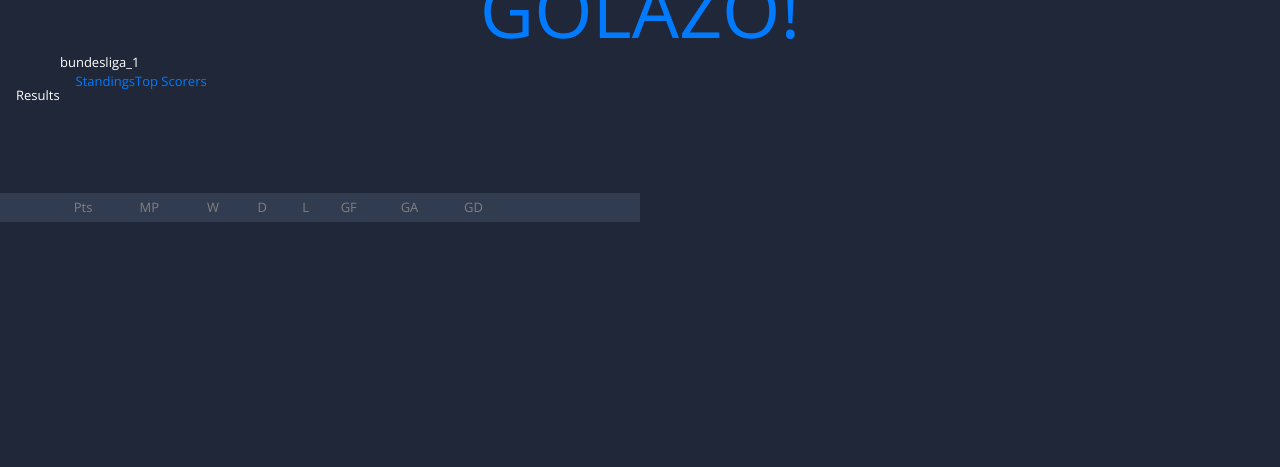
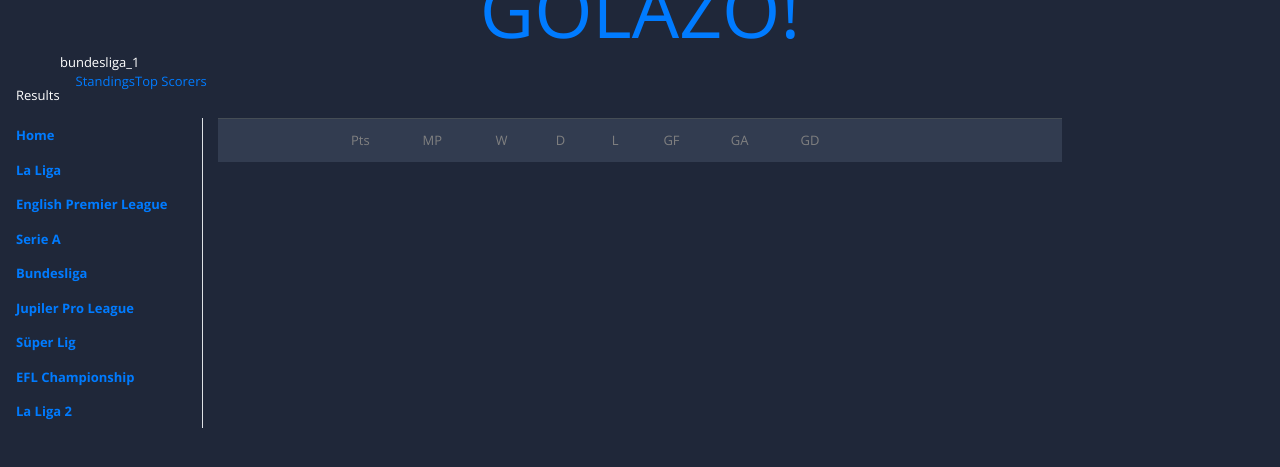
Before and after one commit to vadyme/pet_project, a Flask app: page /league/bundesliga_1/standings in a window 1280 px wide. Shown: the top 467 px of the page. Run offline with Flask 2, Linux system fonts and the light colour scheme; data that the repository does not hold is empty; parts of the project's set-up code (start-up, migrations or seed data) failed here and were passed over; some libraries are stand-ins or nearby versions.

Commit message:
better looking standings table

```diff
--- a/static/styles.css
+++ b/static/styles.css
@@ -245,11 +245,13 @@ li.dropdown {
   display: block;
 }
 
-.tooltip {
+/* STANDINGS TABLE FORM */
+
+.custom-tooltip {
   position: relative;
 }
 
-.tooltip .tooltiptext {
+.custom-tooltip .custom-tooltiptext {
   visibility: hidden;
   width: 120px;
   background-color: black;
@@ -257,23 +259,21 @@ li.dropdown {
   text-align: center;
   border-radius: 6px;
   padding: 3px 0;
-
-  /* Position the tooltip */
   position: absolute;
   z-index: 1;
   bottom: 100%;
   margin-left: -60px;
 }
 
-.tooltip:hover .tooltiptext {
+.custom-tooltip:hover .custom-tooltiptext {
   visibility: visible;
   overflow: visible;
 }
 
-.tooltip .tooltiptext::after {
+.custom-tooltip .custom-tooltiptext::after {
   content: " ";
   position: absolute;
-  top: 100%; /* At the bottom of the tooltip */
+  top: 100%;
   left: 50%;
   margin-left: -5px;
   border-width: 5px;
@@ -281,12 +281,12 @@ li.dropdown {
   border-color: black transparent transparent transparent;
 }
 
-.box {
+.custom-box {
   float: left;
   height: 15px;
   width: 15px;
   margin-bottom: 2px;
-  border-radius:50%;
+  border-radius: 15%;
   clear: both;
 }
 
@@ -301,6 +301,8 @@ li.dropdown {
 .grey {
   background-color: grey;
 }
+
+/* END STANDINGS TABLE FORM */
 
 .column {
     float:left;
--- a/templates/standings.html
+++ b/templates/standings.html
@@ -6,31 +6,45 @@
 {% block content %}
 
 {{ super() }}
+<div class="row">
+		<!--MAIN MENU-->
 
-<!--        rank,
-        team_id,
-        team_name,
-        team_logo,
-        group,
-        forme,
-        status,
-        description,
-        all_played,
-        all_win,
-        all_draw,
-        all_lose,
-        all_goals_for,
-        all_goals_against,
-        goals_diff,
-        pts-->
-
-<!--    <div class = "header">-->
-<!--        STANDINGS-->
-<!--    </div>-->
-    <div class = "column middle">
-    <table>
-        <tbody>
-    <div class = "standings_table">
+        		<div class="col-md-2 border-right">
+			<div class="btn-group-vertical">
+				<ul class="nav flex-column">
+					<li class="nav-item h7 text-left">
+  						<a class="nav-link"  href="/"><span class="text-left"><b>Home</b></span></a>
+  					</li>
+  					<li class="nav-item h7 text-left">
+  						<a class="nav-link"  href="/league/primera_division"><span class="text-left"><b>La Liga</b></span></a>
+  					</li>
+  					<li class="nav-item h7 text-left">
+    					<a class="nav-link"  href="/league/premier_league"><span class="text-left"><b>English Premier League</b></span></a>
+  					</li>
+  					<li class="nav-item h7 text-left">
+    					<a class="nav-link"  href="/league/serie_a"><span class="text-left"><b>Serie A</b></span></a>
+  					</li>
+  					<li class="nav-item h7 text-left">
+    					<a class="nav-link"  href="/league/bundesliga_1"><span class="text-left"><b>Bundesliga</b></span></a>
+  					</li>
+  					 <li class="nav-item h7 text-left">
+    					<a class="nav-link"  href="/league/jupiler_pro_league"><span class="text-left"><b>Jupiler Pro League</b></span></a>
+  					</li>
+  					<li class="nav-item h7 text-left">
+    					<a class="nav-link"  href="/league/super_lig"><span class="text-left"><b>Süper Lig</b></span></a>
+  					</li>
+  					 <li class="nav-item h7 text-left">
+    					<a class="nav-link"  href="/league/championship"><span class="text-left"><b>EFL Championship</b></span></a>
+  					</li>
+					<li class="nav-item h7 text-left">
+    					<a class="nav-link"  href="/league/segunda_division"><span class="text-left"><b>La Liga 2</b></span></a>
+  					</li>
+				</ul>
+			</div>
+		</div>
+    <div class="col-md-8">
+        <table class="table table-striped table-dark">
+            <thead>
                     <tr class="grey-text-table-headers">
                     <td></td>
                     <td></td>
```
Also changed, not shown: other parts of templates/standings.html (+24 -22 lines). Lines whose indentation alone changed are shown as unchanged.
